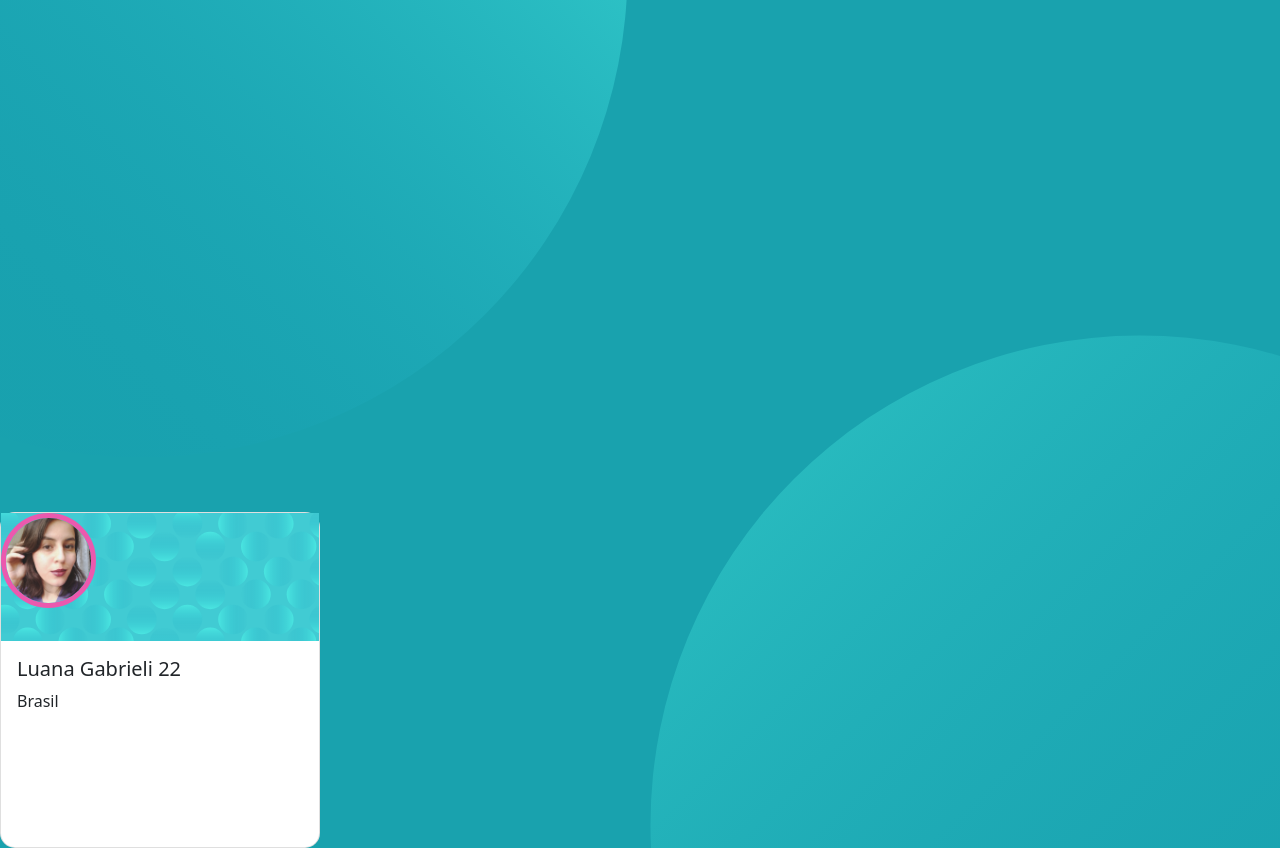
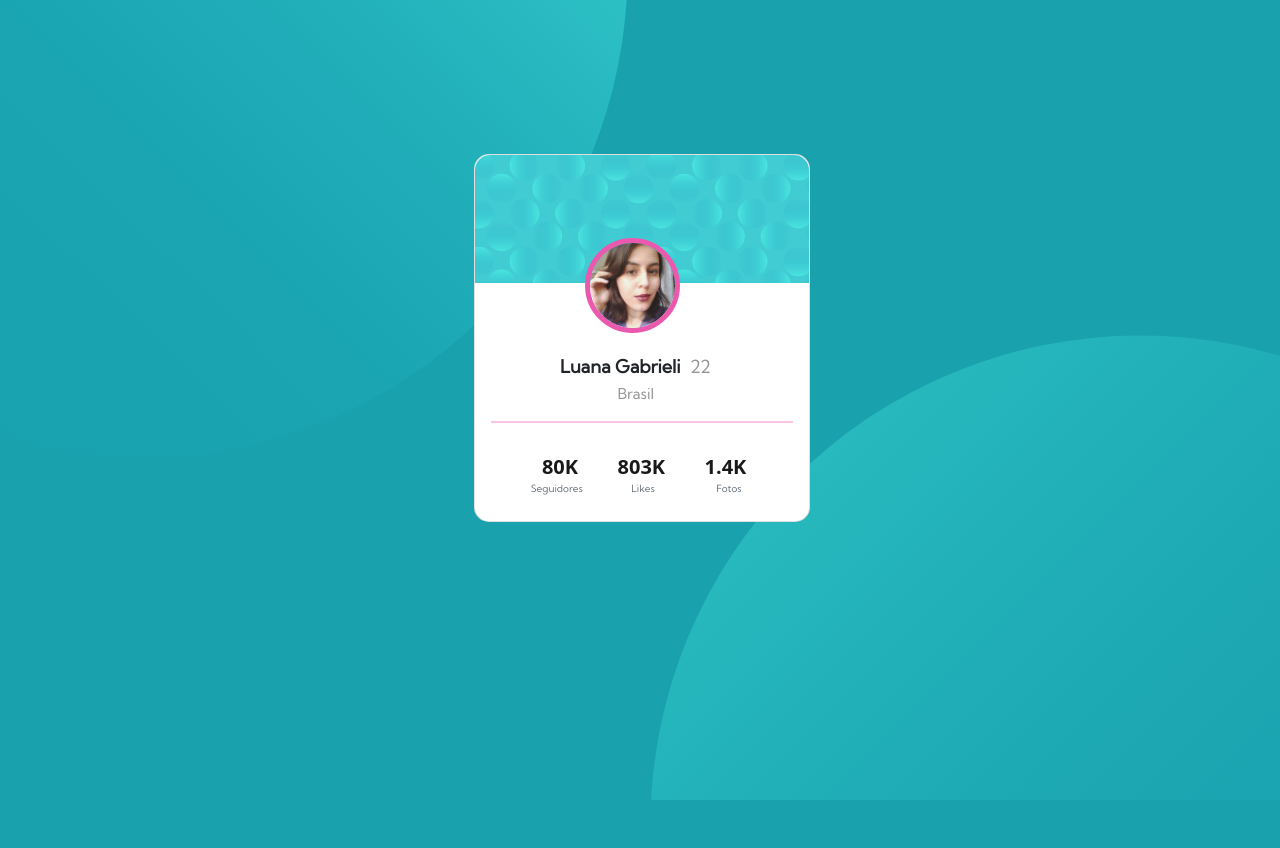
Before and after one commit to lluanagabrieli/cartao-perfil, a plain HTML site: page index.html in a window 1280 px wide. After the commit the page ends 800 px from the top, so only its background shows below. Drawn offline with nearby package versions, Linux system fonts and the light colour scheme.

Commit message:
finalização

```diff
--- a/index.html
+++ b/index.html
@@ -5,6 +5,7 @@
     <meta name="viewport" content="width=device-width, initial-scale=1.0"> <!-- displays site properly based on user's device -->
 
     <link href="https://cdn.jsdelivr.net/npm/bootstrap@5.0.1/dist/css/bootstrap.min.css" rel="stylesheet" integrity="sha384-+0n0xVW2eSR5OomGNYDnhzAbDsOXxcvSN1TPprVMTNDbiYZCxYbOOl7+AMvyTG2x" crossorigin="anonymous">
+    <link href="https://fonts.googleapis.com/css2?family=Kumbh+Sans&display=swap" rel="stylesheet">
     <link rel="icon" type="image/png" sizes="32x32" href="./images/favicon-32x32.png">
     <link href="des.css" rel="stylesheet">
     <title>Frontend Mentor | Desafio </title>
@@ -19,14 +20,31 @@
 <body style="background-color: hsl(185, 75%, 39%);" class="backgrounds">
 
 
-            <div class="card" style="width: 20rem; height: 21rem; background-color: white; margin-top: 40%; border-radius: 15px">
-                <div style="background-image: url(images/bg-pattern-card.svg); height: 8rem;">
-                    <img src="images/luana.jpeg" class="rounded-circle" style="border: solid 5px rgb(235, 89, 174); max-width: 95px; max-height: 95px;">
-                </div>
-                <div class="card-body" >
-                    <h5 class="card-title" > Luana Gabrieli 22</h5>
-                    <p class="card-text" > Brasil </p>
-                </div>
+    <div class="card" style="width: 21rem; height: 23rem; background-color: white; border-radius: 15px; margin-top: 12%; margin-left: 37%;">
+        <div style="background-image: url(images/bg-pattern-card.svg); height: 8rem; border-radius: 15px 15px 0px 0px;">
+            <img src="images/luana.jpeg" class="rounded-circle" style="border: solid 5px rgb(235, 89, 174); max-width: 95px; max-height: 95px; margin-top: 25%; margin-left: 33%;">
+        </div>
+        <div class="card-body" >
+            <div class="card-title" style="font-family: 'Kumbh Sans', sans-serif; font-size: 18px";>
+                <div style="margin-left: 23%; margin-top: 18%; font-weight: 600;"> Luana Gabrieli </div>
+                <div style="margin-top: -27px; margin-left: 66%; color: rgba(0, 0, 0, 0.418);"> 22 </div>
             </div>
+
+            <p class="card-text" style="margin-left: 42%; margin-top: -5px; font-family: 'Kumbh Sans', sans-serif; font-size: 15px; color: rgba(0, 0, 0, 0.418);"> Brasil </p>
+            <hr style="color: rgb(248, 17, 152); height: 2px;">
+
+            <nav class="navbar navbar-light" style="margin-left: 17%; margin-right: 10%; font-weight: 700;">
+                <a class="navbar-brand" href="#">80K</a>
+                <a class="navbar-brand" href="#">803K</a>
+                <a class="navbar-brand" href="#">1.4K</a>
+            </nav><br>
+            <nav class="navbar navbar-light card-text" style="margin-top: -18%; font-size: 10px; font-family: 'Kumbh Sans', sans-serif;">
+                <a class="nav-link disabled" href="#" style="margin-left: 8%;">Seguidores</a>
+                <a class="nav-link disabled" href="#" style="margin-left: -13px;">Likes</a>
+                <a class="nav-link disabled" href="#" style="margin-right: 35px;">Fotos</a>
+            </nav>
+        </div>
+    </div>
+
 </body>
 </html>
```
